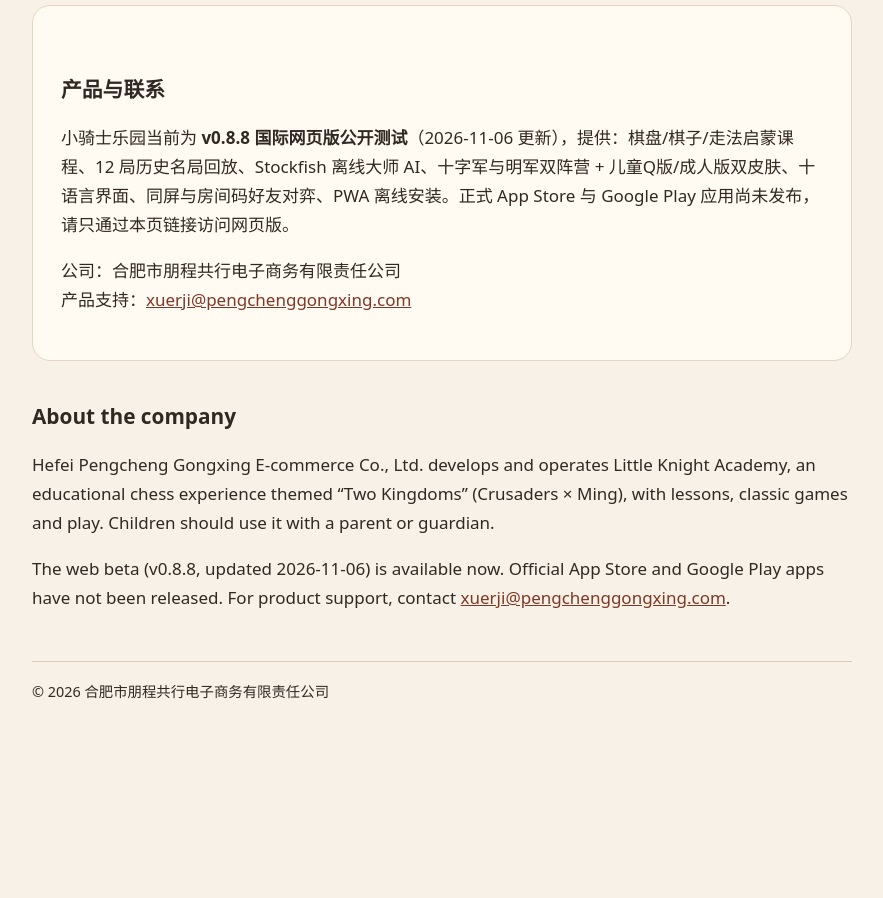
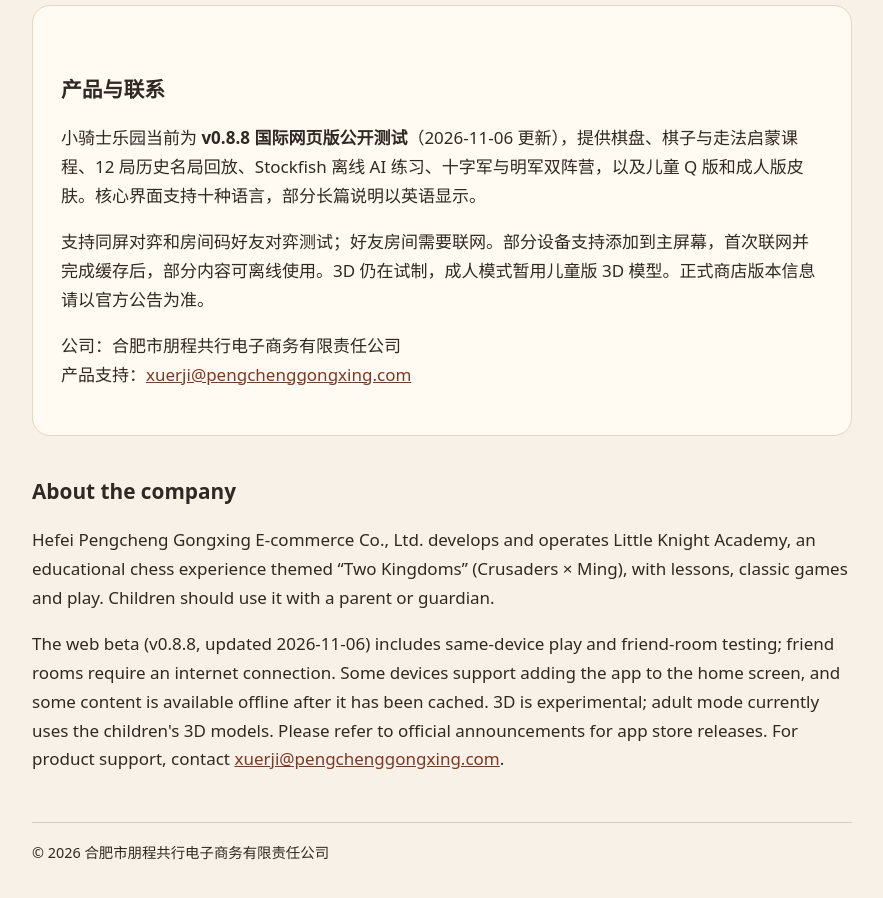
Before and after one commit to minigui985-arch/xiaoqishi-leyuan, a plain HTML site: page company-site/index.html in a window 1280 px wide. Shown: the part 380-1278 px from the top of the page, without its empty margins (198-1081 px from the left). Before the commit the page ends 1156 px from the top, so only its background shows below. Drawn offline with Linux system fonts and the light colour scheme.

Commit message:
修订官网测试功能与离线使用说明

```diff
--- a/company-site/index.html
+++ b/company-site/index.html
@@ -17,13 +17,14 @@
   <p><a class="button" href="https://minigui985-arch.github.io/xiaoqishi-leyuan/">打开国际网页版</a></p>
   <div class="card">
     <h2>产品与联系</h2>
-    <p>小骑士乐园当前为 <strong>v0.8.8 国际网页版公开测试</strong>（2026-11-06 更新），提供：棋盘/棋子/走法启蒙课程、12 局历史名局回放、Stockfish 离线大师 AI、十字军与明军双阵营 + 儿童Q版/成人版双皮肤、十语言界面、同屏与房间码好友对弈、PWA 离线安装。正式 App Store 与 Google Play 应用尚未发布，请只通过本页链接访问网页版。</p>
+    <p>小骑士乐园当前为 <strong>v0.8.8 国际网页版公开测试</strong>（2026-11-06 更新），提供棋盘、棋子与走法启蒙课程、12 局历史名局回放、Stockfish 离线 AI 练习、十字军与明军双阵营，以及儿童 Q 版和成人版皮肤。核心界面支持十种语言，部分长篇说明以英语显示。</p>
+    <p>支持同屏对弈和房间码好友对弈测试；好友房间需要联网。部分设备支持添加到主屏幕，首次联网并完成缓存后，部分内容可离线使用。3D 仍在试制，成人模式暂用儿童版 3D 模型。正式商店版本信息请以官方公告为准。</p>
     <p>公司：合肥市朋程共行电子商务有限责任公司<br>产品支持：<a href="mailto:xuerji@pengchenggongxing.com">xuerji@pengchenggongxing.com</a></p>
   </div>
   <section lang="en">
     <h2>About the company</h2>
     <p>Hefei Pengcheng Gongxing E-commerce Co., Ltd. develops and operates Little Knight Academy, an educational chess experience themed “Two Kingdoms” (Crusaders × Ming), with lessons, classic games and play. Children should use it with a parent or guardian.</p>
-    <p>The web beta (v0.8.8, updated 2026-11-06) is available now. Official App Store and Google Play apps have not been released. For product support, contact <a href="mailto:xuerji@pengchenggongxing.com">xuerji@pengchenggongxing.com</a>.</p>
+    <p>The web beta (v0.8.8, updated 2026-11-06) includes same-device play and friend-room testing; friend rooms require an internet connection. Some devices support adding the app to the home screen, and some content is available offline after it has been cached. 3D is experimental; adult mode currently uses the children's 3D models. Please refer to official announcements for app store releases. For product support, contact <a href="mailto:xuerji@pengchenggongxing.com">xuerji@pengchenggongxing.com</a>.</p>
   </section>
   <footer>© 2026 合肥市朋程共行电子商务有限责任公司</footer>
 </main></body></html>
```
